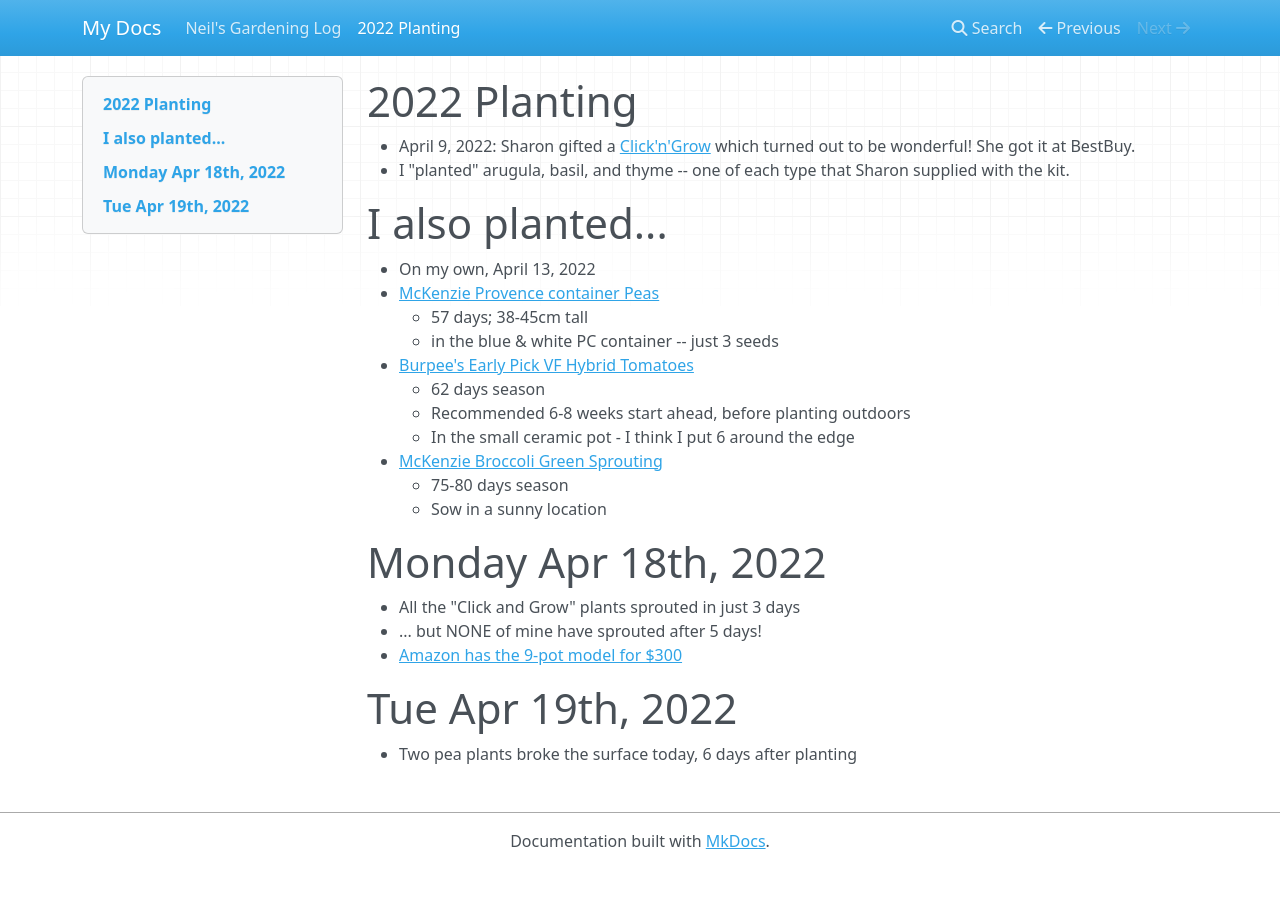
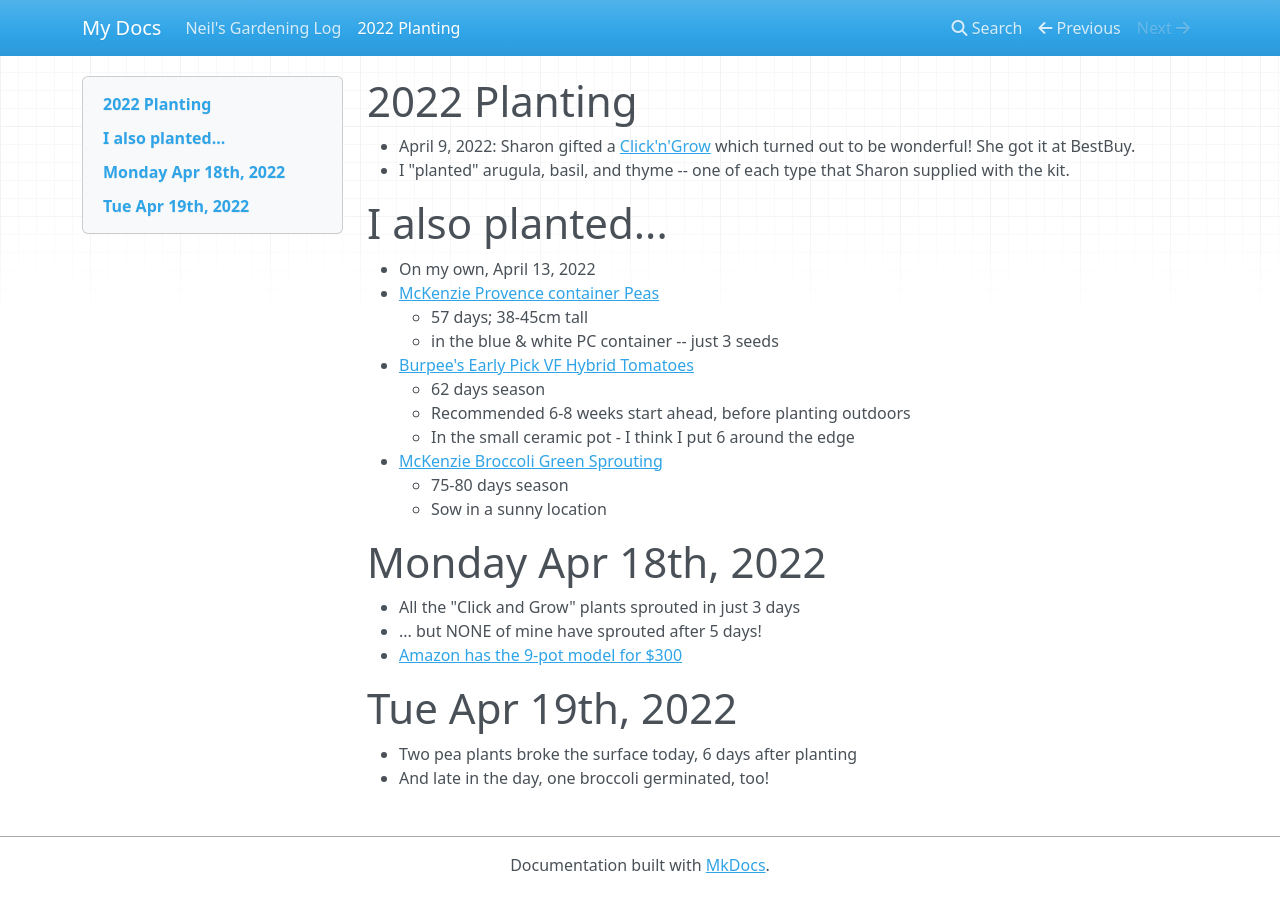
Before and after one commit to nmacgreg/gardenLog, an MkDocs documentation site: the page built from docs/2022planting.md, in a window 1280 px wide. Built offline with MkDocs 1.6.1, drawn with Linux system fonts in a browser that asks for light colours; nearby versions of some CDN libraries.

Commit message:
Updated 2022 planting notes

```diff
--- a/docs/2022planting.md
+++ b/docs/2022planting.md
@@ -26,3 +26,4 @@
 # Tue Apr 19th, 2022
 
 * Two pea plants broke the surface today, 6 days after planting
+* And late in the day, one broccoli germinated, too!
```
